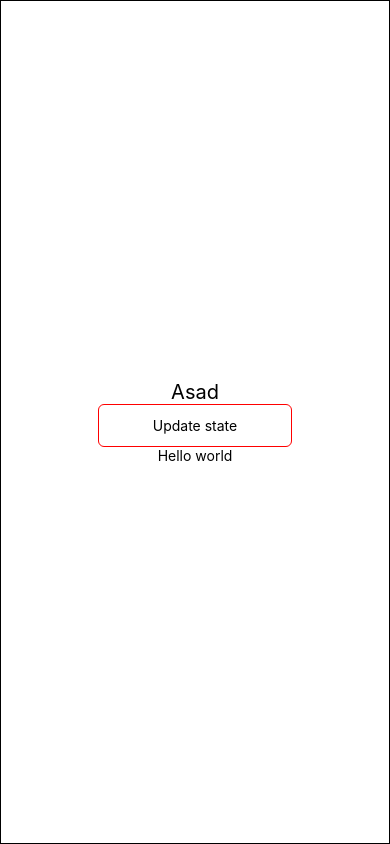
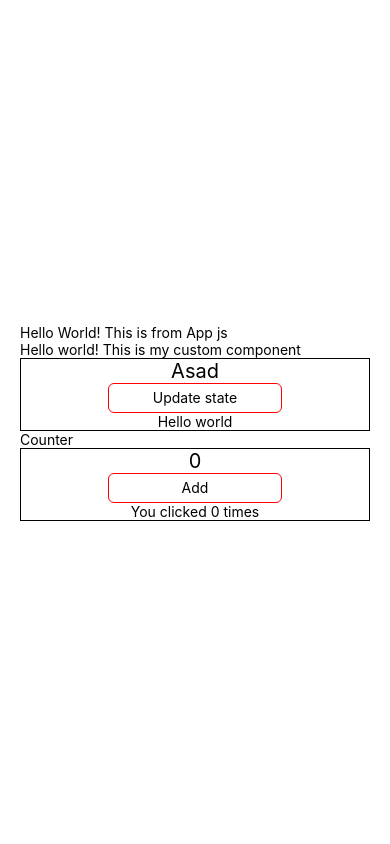
Before and after one commit to AsadMalik26/MyPrismaticApp, a React Native app: screen / in a window 390 px wide. Built offline with nearby package versions, Linux system fonts and the light colour scheme.

Commit message:
React must be on top scope
Task Done of addition - concept: state management

```diff
--- a/App.js
+++ b/App.js
@@ -1,25 +1,17 @@
-import {
-  StyleSheet,
-  Text,
-  View,
-  TouchableOpacity,
-  ScrollView,
-} from 'react-native';
 import React, {useState} from 'react';
-
+import {StyleSheet, Text, View} from 'react-native';
+import Cat from './Cat';
+import StateManagement from './src/screens/StateManagement';
+import CustomComponent from './src/screens/CustomComponent';
+import StateAddition from './src/screens/StateAddition';
 const App = () => {
-  const [name, setName] = useState('Asad');
-  const onClickHandler = () => {
-    setName('Programming With Ali Ahmad');
-  };
   return (
-    <View style={styles.body}>
-      <Text style={styles.text}>{name}</Text>
-
-      <TouchableOpacity style={styles.buttonStyle} onPress={onClickHandler}>
-        <Text>Update state</Text>
-      </TouchableOpacity>
-      <Text>Hello world</Text>
+    <View style={styles.bodyStyling}>
+      <Text>Hello World! This is from App js</Text>
+      <CustomComponent />
+      <StateManagement />
+      <Text>Counter</Text>
+      <StateAddition />
     </View>
   );
 };
@@ -27,28 +19,11 @@ const App = () => {
 export default App;
 
 const styles = StyleSheet.create({
-  body: {
-    //  backgroundColor: '#ffffff',
+  bodyStyling: {
     flex: 1,
-    alignItems: 'center',
     justifyContent: 'center',
-    borderWidth: 1,
-  },
-  text: {
-    //borderRadius: 5,
-    fontSize: 20,
-    //padding: 10,
-    fontStyle: 'bold',
-    //margin: 10,
-  },
-  buttonStyle: {
-    borderWidth: 1,
-    borderRadius: 6,
-    borderColor: 'red',
-    alignItems: 'center',
-    justifyContent: 'center',
-    alignSelf: 'center',
-    width: '50%',
-    height: '5%',
+    // alignItems: 'center',
+    padding: 10,
+    margin: 10,
   },
 });
--- /dev/null
+++ b/Cat.js
@@ -0,0 +1,9 @@
+import React from 'react';
+import {Text} from 'react-native';
+
+const Cat = () => {
+  const name = 'Maru';
+  return <Text>Hello, I am {name}!</Text>;
+};
+
+export default Cat;
--- /dev/null
+++ b/src/screens/CustomComponent.js
@@ -0,0 +1,12 @@
+import {View, Text} from 'react-native';
+import React from 'react';
+
+const CustomComponent = () => {
+  return (
+    <View>
+      <Text>Hello world! This is my custom component</Text>
+    </View>
+  );
+};
+
+export default CustomComponent;
--- /dev/null
+++ b/src/screens/StateAddition.js
@@ -0,0 +1,50 @@
+import {StyleSheet, Text, TouchableOpacity, View} from 'react-native';
+import React, {useState} from 'react';
+
+const StateAddition = () => {
+  const [sum, setSum] = useState(0);
+  const [count, setCount] = useState(0);
+  const onClickHandler = () => {
+    setSum(sum + 5);
+    setCount(count + 1);
+    console.log('Addition Done');
+  };
+  return (
+    <View style={styles.bodyState}>
+      <Text style={styles.text}>{sum}</Text>
+
+      <TouchableOpacity style={styles.buttonStyle} onPress={onClickHandler}>
+        <Text>Add</Text>
+      </TouchableOpacity>
+      <Text>You clicked {count} times</Text>
+    </View>
+  );
+};
+
+const styles = StyleSheet.create({
+  bodyState: {
+    //  backgroundColor: '#ffffff',
+    // flex: 1,
+    alignItems: 'center',
+    justifyContent: 'center',
+    borderWidth: 1,
+  },
+  text: {
+    //borderRadius: 5,
+    fontSize: 20,
+    //padding: 10,
+    fontStyle: 'bold',
+    //margin: 10,
+  },
+  buttonStyle: {
+    borderWidth: 1,
+    borderRadius: 6,
+    borderColor: 'red',
+    alignItems: 'center',
+    justifyContent: 'center',
+    alignSelf: 'center',
+    width: '50%',
+    height: 30,
+  },
+});
+export default StateAddition;
--- /dev/null
+++ b/src/screens/StateManagement.jsx
@@ -0,0 +1,48 @@
+import {StyleSheet, Text, View, TouchableOpacity} from 'react-native';
+import React, {useState} from 'react';
+
+const StateManagement = () => {
+  const [name, setName] = useState('Asad');
+  const onClickHandler = () => {
+    setName('Programming With Ali Ahmad');
+  };
+  return (
+    <>
+      <View style={styles.bodyState}>
+        <Text style={styles.text}>{name}</Text>
+
+        <TouchableOpacity style={styles.buttonStyle} onPress={onClickHandler}>
+          <Text>Update state</Text>
+        </TouchableOpacity>
+        <Text>Hello world</Text>
+      </View>
+    </>
+  );
+};
+const styles = StyleSheet.create({
+  bodyState: {
+    //  backgroundColor: '#ffffff',
+    // flex: 1,
+    alignItems: 'center',
+    justifyContent: 'center',
+    borderWidth: 1,
+  },
+  text: {
+    //borderRadius: 5,
+    fontSize: 20,
+    //padding: 10,
+    fontStyle: 'bold',
+    //margin: 10,
+  },
+  buttonStyle: {
+    borderWidth: 1,
+    borderRadius: 6,
+    borderColor: 'red',
+    alignItems: 'center',
+    justifyContent: 'center',
+    alignSelf: 'center',
+    width: '50%',
+    height: 30,
+  },
+});
+export default StateManagement;
```
Also changed, not shown: src/screens/FlatListComponent.js (renamed from components/FlatListComponent.js).
